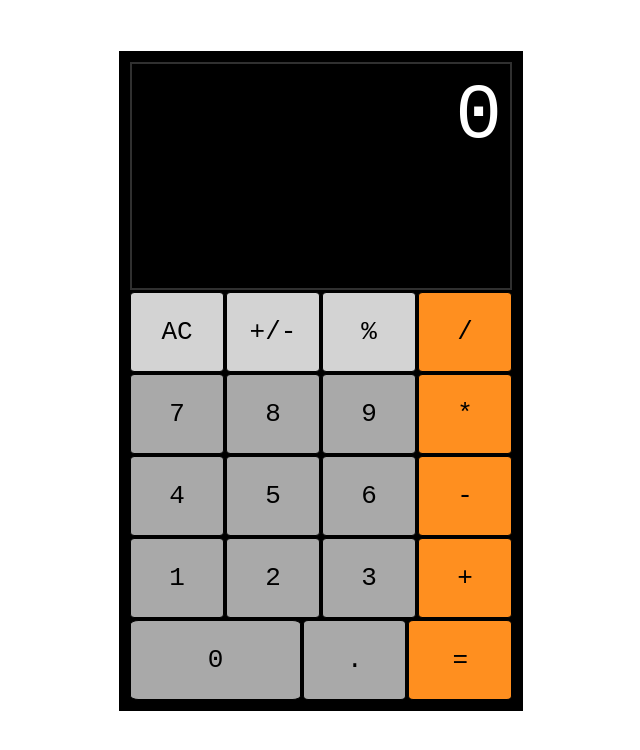
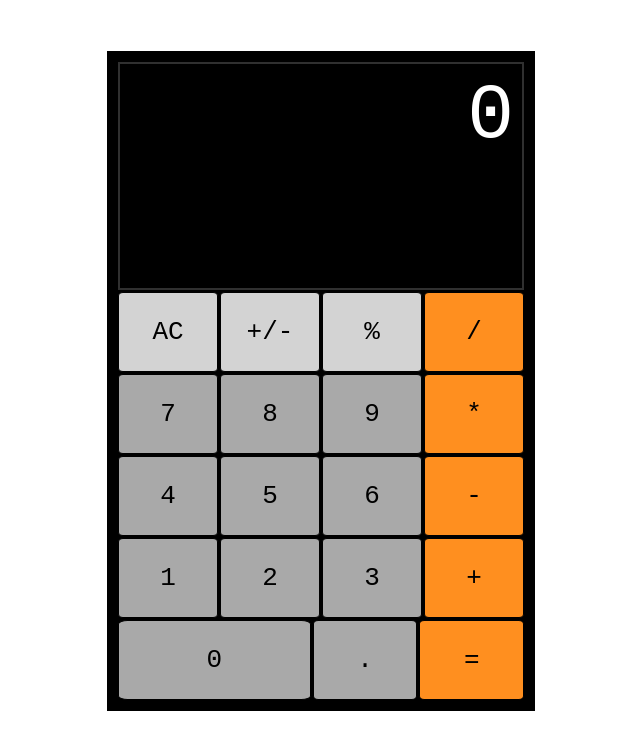
Before and after one commit to digweed67/calculator-, a plain HTML site: page index.html in a window 1280 px wide. Shown: the whole page, without its empty margins (319-959 px from the left). Drawn offline with Linux system fonts and the light colour scheme.

Commit message:
add min-content to container

```diff
--- a/styles.css
+++ b/styles.css
@@ -16,7 +16,7 @@ main {
    width: 30vw;
    border: 10px solid black;
    margin: 1px;
-
+   min-width: max-content;
 
 
 
@@ -59,6 +59,8 @@ button {
     height: 80px;
     width: 100px;
     flex-grow: 1;
+    box-sizing: border-box;
+
 }
 
 
```
